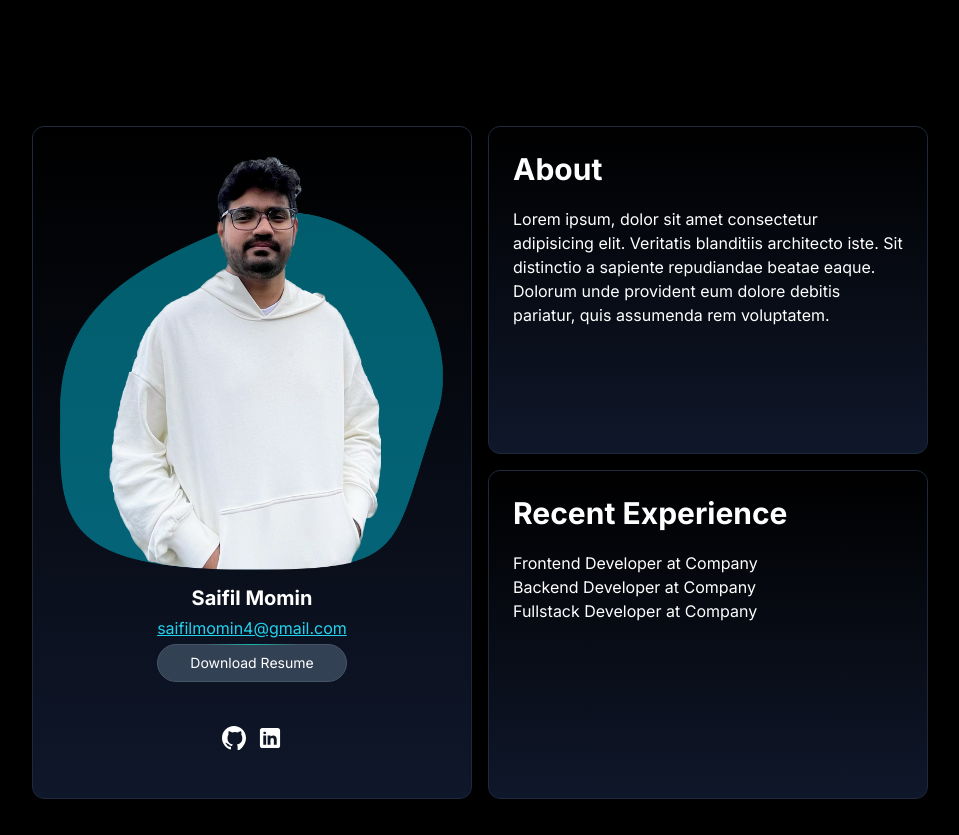
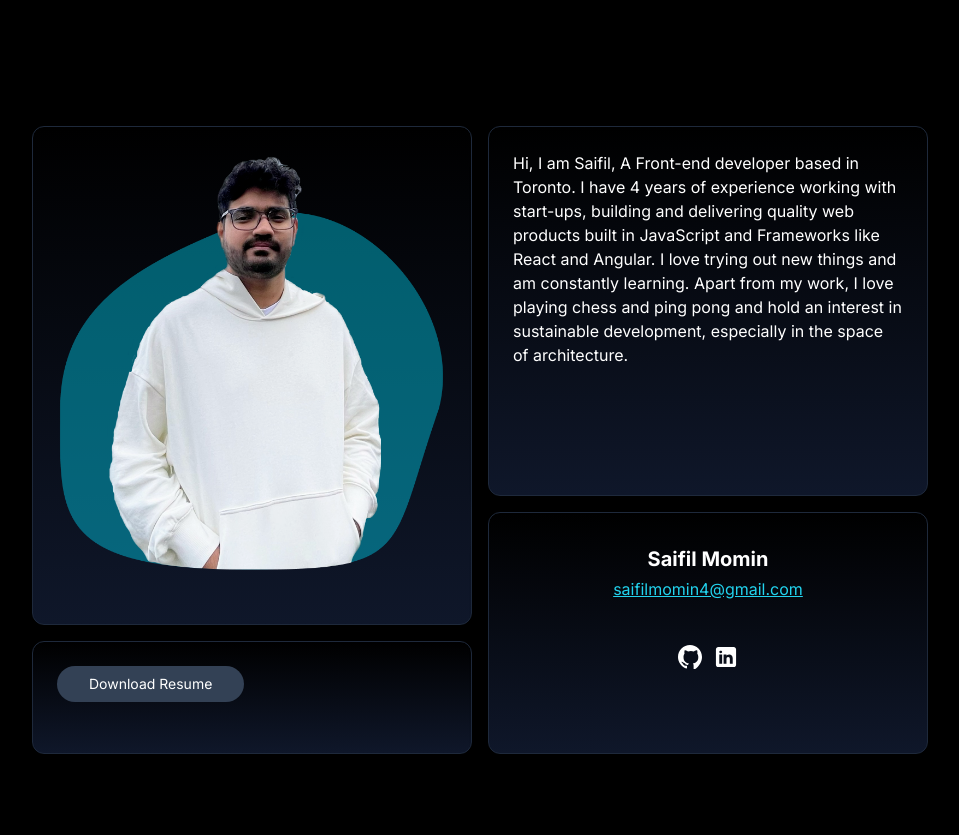
Before and after one commit to saifil4/my-portfolio-next, a Next.js app: page / in a window 1280 px wide. Shown: the part 2595-3430 px from the top of the page, without its empty margins (172-1131 px from the left). After the commit the page ends 3385 px from the top, so only its background shows below. Built offline with nearby package versions, Linux system fonts and the light colour scheme.

Commit message:
fixed ui issues

```diff
--- a/app/home/About.tsx
+++ b/app/home/About.tsx
@@ -9,14 +9,30 @@ export function About() {
         <OuterContainer>
             <FlexContainer>
                 <MaxWidthContainer>
-                    <div className="grid md:grid-cols-2 md:grid-rows-2 grid-cols-1 gap-4 text-white h-full">
-                        <div className="md:row-span-2">
+                    <div className="grid md:grid-cols-2 md:grid-rows-5 grid-cols-1 gap-4 text-white h-full">
+                        <div className="row-span-4">
                             <Box>
                                 <img src="/images/saifil.png" alt="me" className="h-lg" />
+                            </Box>
+                        </div>
+                        <div className="col-start-1 row-start-5">
+                            <Box>
+                                <Button onClick={() => { }} text='Download Resume' />
+                            </Box>
+                        </div>
+                        <div className="row-span-3 col-start-2 row-start-1">
+                            <Box>
+                                <p>
+                                    Hi, I am Saifil, A Front-end developer based in Toronto. I have 4 years of experience working with start-ups, building and delivering quality web products built in JavaScript and Frameworks like React and Angular. I love trying out new things and am constantly learning. Apart from my work, I love playing chess and ping pong and hold an interest in sustainable development, especially in the space of architecture.
+                                </p>
+                            </Box>
+                        </div>
+                        <div className="row-span-2 col-start-2 row-start-4">
+                            <Box>
                                 <div className='flex justify-center items-center gap-1 flex-col mt-2'>
                                     <p className="font-bold text-xl">Saifil Momin</p>
                                     <a className="underline text-cyan-400" href="mailto:saifilmomin4@gmail.com">saifilmomin4@gmail.com</a>
-                                    <Button onClick={() => { }} text='Download Resume' />
+
                                 </div>
 
                                 <br />
@@ -24,24 +40,6 @@ export function About() {
                                     <GitHubIcon size={24} color='white' />
                                     <LinkedInIcon size={24} color='white' />
                                 </div>
-                            </Box>
-                        </div>
-                        <div >
-                            <Box>
-                                <h1 className="text-3xl font-bold mb-5">About</h1>
-                                <p>
-                                    Lorem ipsum, dolor sit amet consectetur adipisicing elit. Veritatis blanditiis architecto iste. Sit distinctio a sapiente repudiandae beatae eaque. Dolorum unde provident eum dolore debitis pariatur, quis assumenda rem voluptatem.
-                                </p>
-                            </Box>
-                        </div>
-                        <div className="md:col-start-2">
-                            <Box>
-                                <h1 className="text-3xl font-bold mb-5">Recent Experience</h1>
-                                <ul>
-                                    <li>Frontend Developer at Company</li>
-                                    <li>Backend Developer at Company</li>
-                                    <li>Fullstack Developer at Company</li>
-                                </ul>
                             </Box>
                         </div>
                     </div>
--- a/app/home/Skills.tsx
+++ b/app/home/Skills.tsx
@@ -39,10 +39,10 @@ export const projects: Project[] = [
 export default function Skills() {
     return (
         <OuterContainer>
+            <Title>What I work with</Title>
+            <br />
             <FlexContainer>
                 <MaxWidthContainer>
-                    <Title>What I work with</Title>
-                    <br/>
                     <ProjectList projects={projects} />
                 </MaxWidthContainer>
             </FlexContainer>
--- a/components/ui/Button.tsx
+++ b/components/ui/Button.tsx
@@ -8,11 +8,8 @@ interface ButtonProps {
 
 const Button: React.FC<ButtonProps> = ({ text, onClick }) => {
     return (
-        <button className="px-8 py-2 rounded-full relative bg-slate-700 text-white text-sm hover:shadow-2xl hover:shadow-white/[0.1] transition duration-200 border border-slate-600">
-            <div className="absolute inset-x-0 h-px w-1/2 mx-auto -top-px shadow-2xl  bg-gradient-to-r from-transparent via-teal-500 to-transparent" />
-            <span className="relative z-20">
-                {text}
-            </span>
+        <button className="px-8 py-2 rounded-full relative bg-slate-700 text-white text-sm border-slate-600">
+           {text}
         </button>
     );
 };
```
